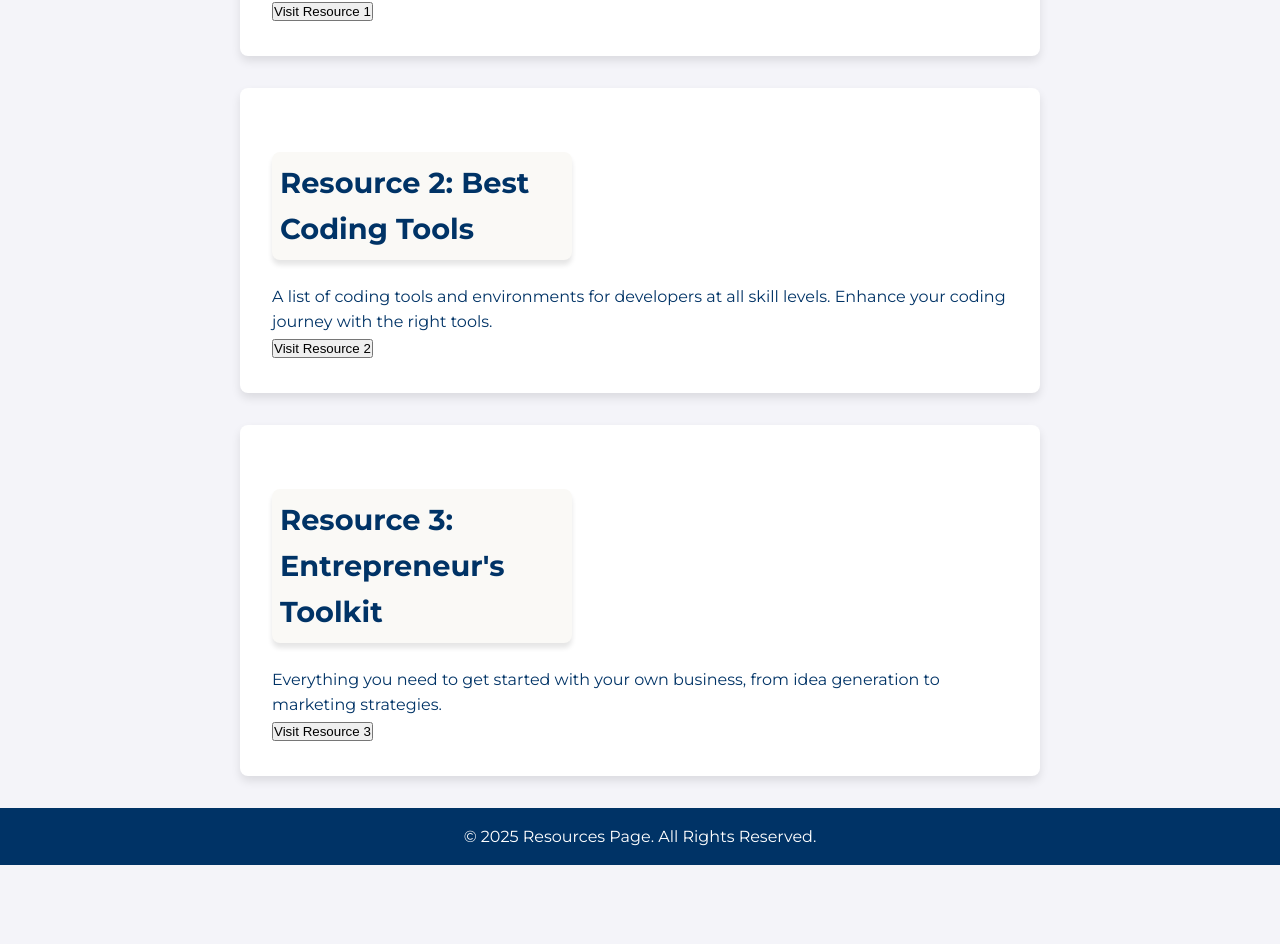
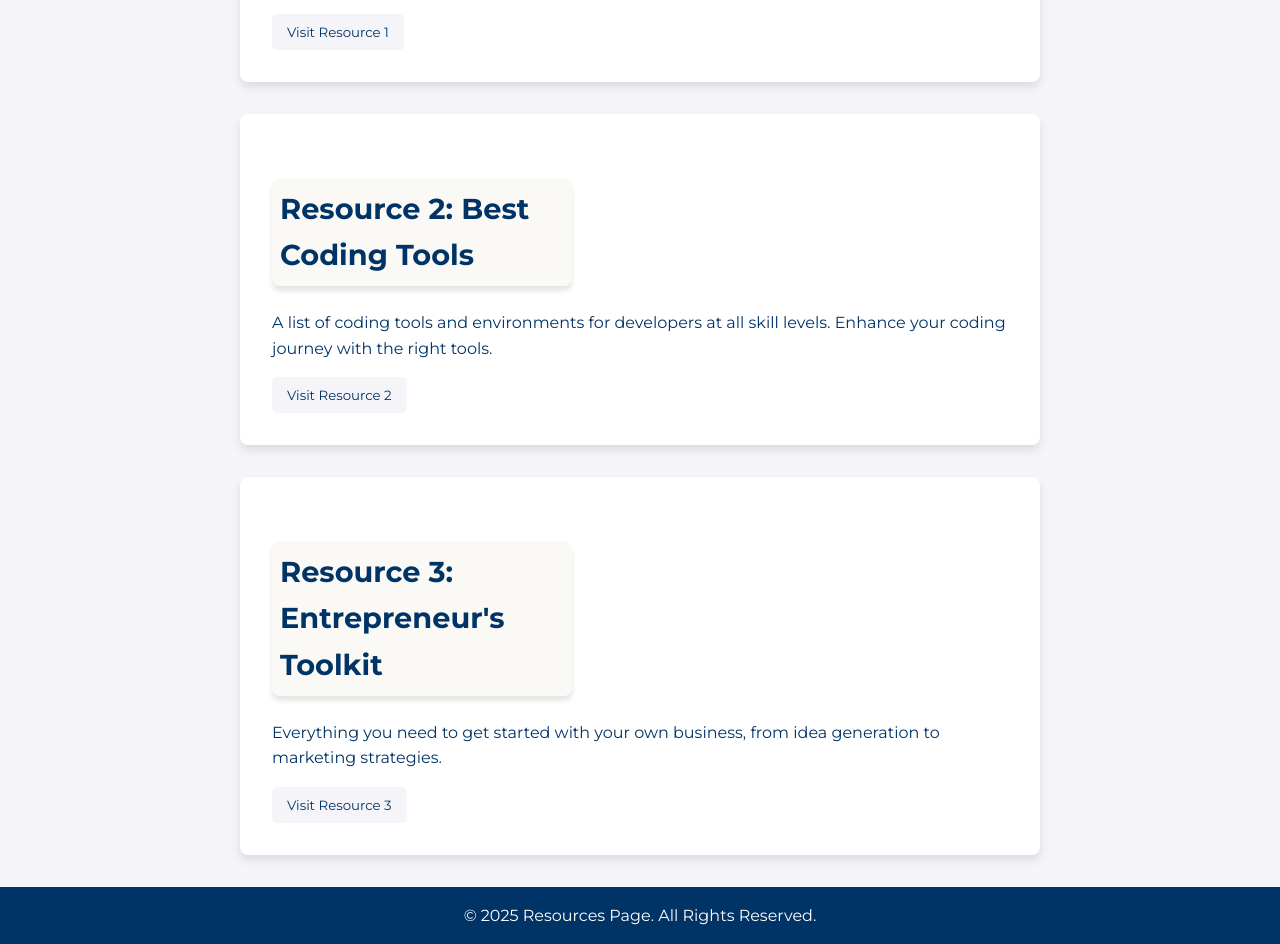
Before and after one commit to bradymeng/shs-fbla, a plain HTML site: page pages/resources.html in a window 1280 px wide. Shown: the part 566-1510 px from the top of the page. Before the commit the page ends 1431 px from the top, so only its background shows below. Drawn offline with Linux system fonts and the light colour scheme.

Commit message:
bug fixes on resources

```diff
--- a/css/styles.css
+++ b/css/styles.css
@@ -67,6 +67,7 @@ section{
   color: #003366;
 }
 
+
 section h1{
   font-size: 2rem;
   text-align: center;
@@ -96,6 +97,21 @@ section h2 :hover {
   color: #00509e;
 }
 
+button{
+  margin-top:1rem;
+  font-family: Montserrat;
+  color: #003366;
+  background-color: #f4f4f9;
+  border: none;
+  padding: 10px 15px;
+  border-radius: 5px;
+}
+
+button:hover{
+  transition: .3s;
+  font-weight: bold;
+  box-shadow: 0px 3px 3px 3px rgba(0,0,0,0.2);
+}
 
 
 /* Form Styles */
--- a/pages/resources.html
+++ b/pages/resources.html
@@ -13,23 +13,21 @@
 </head>
 <body>
     <header>
-        <div class="container">
         <nav>
             <ul>
               <li><a href="../index.html">Home</a></li>
               <li><a href="about.html">About Us</a></li>
-                    <li><a href="comp.html">Competitive Events</a></li>
+              <li><a href="comp.html">Pre Area</a></li>
               <li><a href="objective.html">Objective Tests</a></li>
               <li><a href="calendar.html">Calendar</a></li>
-                    <li><a href="resources.html">Resources</a></li>
+              <li><a href="#resources">Resources</a></li>
               <li><a href="contact.html">Contact Us</a></li>
               <li><a href="sign-in.html">Sign In</a></li>
             </ul>
         </nav>
-        </div>
     </header>
 
-    <main>
+
     <section>
         <h1>FBLA Resources</h1>
         <p>Here are some useful links for quick access to more in depth resources</p>
@@ -38,21 +36,22 @@
     <section>
         <h2>National FBLA Website</h2>
         <p>Leads you to the official FBLA Website</p>
-            <button onclick="window.location.href='https://www.fbla.org/'">Visit Resource 1</button>
+        <button onclick="window.open('https://www.fbla.org/', '_blank')">Visit Resource 1</button>
+
     </section>
 
     <section>
         <h2>Resource 2: Best Coding Tools</h2>
         <p>A list of coding tools and environments for developers at all skill levels. Enhance your coding journey with the right tools.</p>
-            <button onclick="window.location.href='https://example.com/resource2'">Visit Resource 2</button>
+        <button onclick="window.open('https://example.com/resource2', '_blank')">Visit Resource 2</button>
     </section>
 
     <section>
         <h2>Resource 3: Entrepreneur's Toolkit</h2>
         <p>Everything you need to get started with your own business, from idea generation to marketing strategies.</p>
-            <button onclick="window.location.href='https://example.com/resource3'">Visit Resource 3</button>
+        <button onclick="window.open('https://example.com/resource3', '_blank')">Visit Resource 3</button>
     </section>
-    </main>
+
 
     <footer>
         <p>&copy; 2025 Resources Page. All Rights Reserved.</p>
```
Also changed, not shown: index.html (+5 -4 lines). Lines whose indentation alone changed are shown as unchanged.
